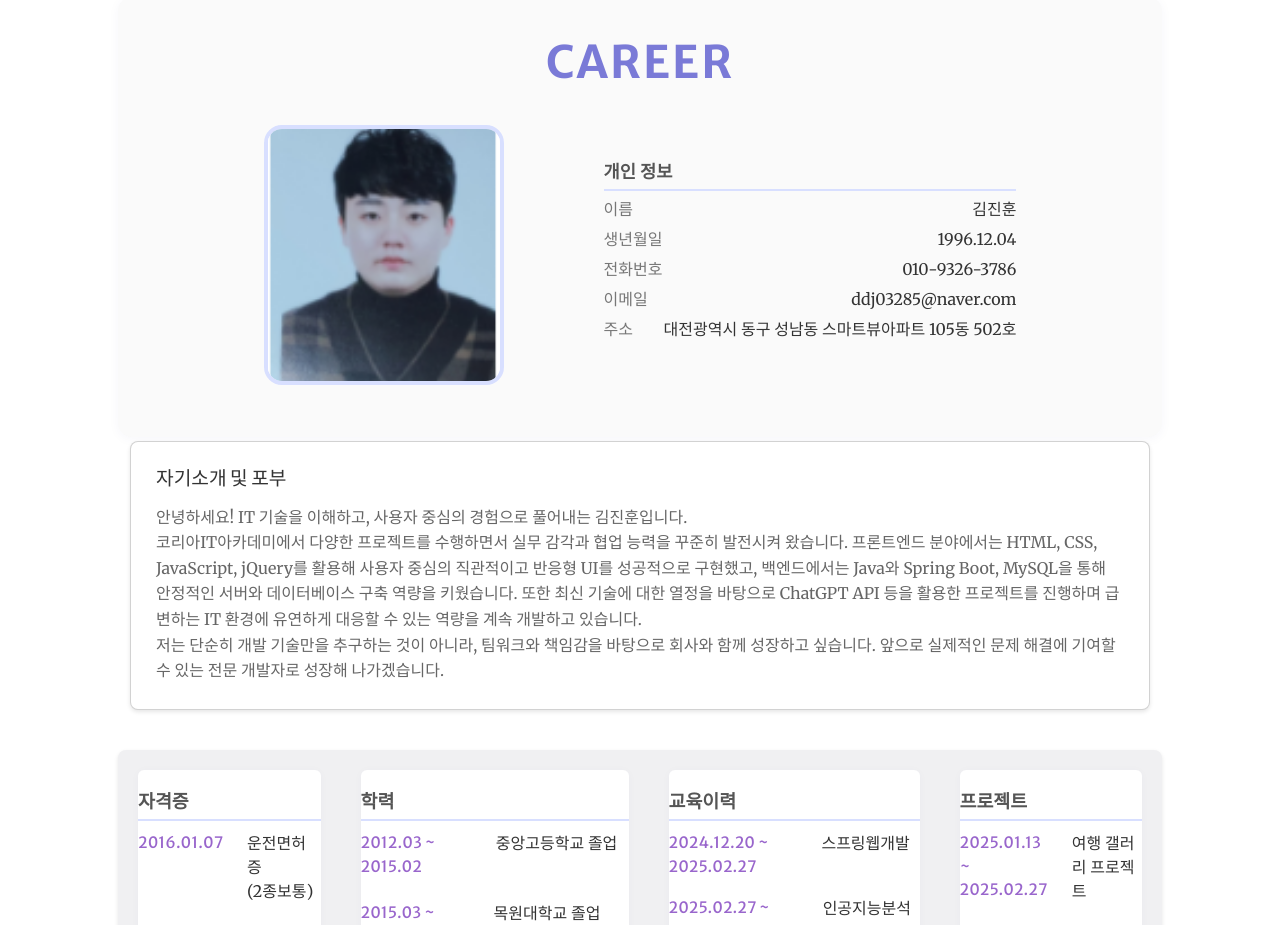
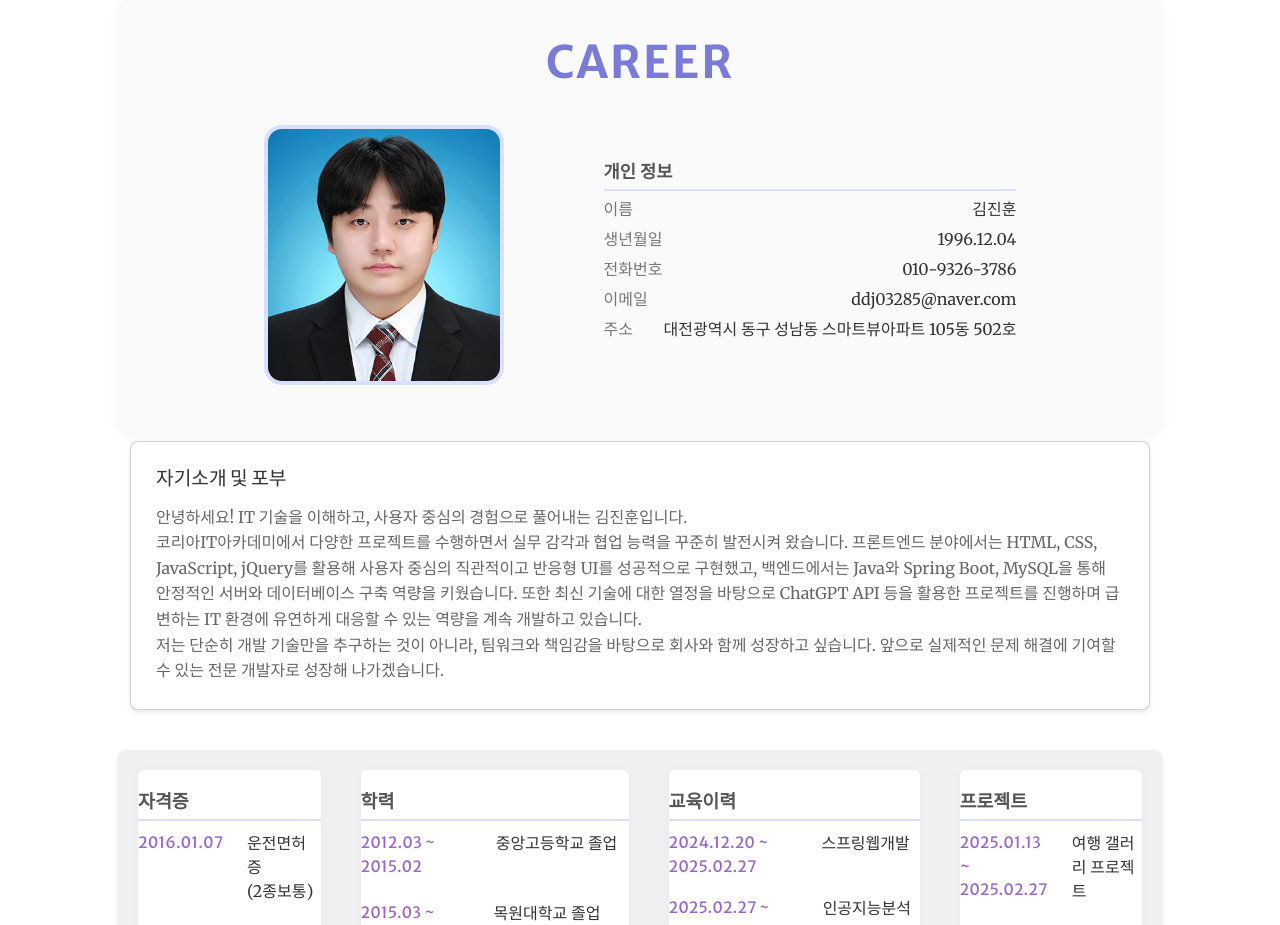
Before and after one commit to Kim-961204/MYPORTFOLIO, a plain HTML site: page index.html in a window 1280 px wide. Shown: the part 1001-1926 px from the top of the page. Drawn offline with nearby package versions, Linux system fonts and the light colour scheme; some packages are replaced by stand-ins of ours; a script that the page names is missing.

Commit message:
Add files via upload

```diff
--- a/index.html
+++ b/index.html
@@ -59,7 +59,7 @@
                     <div class="career-title">CAREER</div>
                     <div class="career-info" style="display: flex; justify-content: center;gap: 100px;margin: 10px;">
                         <div class="career-photo">
-                            <img src="img/사진.PNG" alt="프로필 사진" />
+                            <img src="img/증명사진.jpg" alt="프로필 사진" />
                         </div>
                         <div class="career-info-list" style="margin-top: 34px; text-align: left;">
                             <div class="career-info-title">개인 정보</div>
```
Also changed, not shown: img/증명사진.jpg (added).
